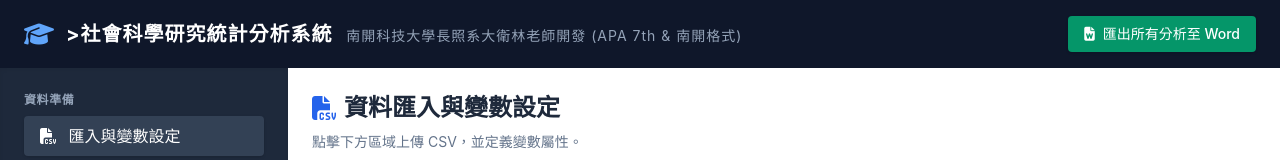
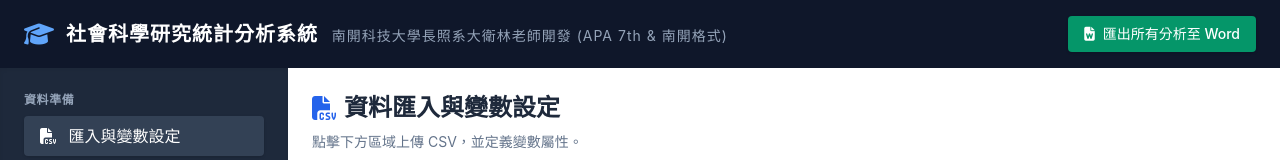
Before and after one commit to david594david-netizen/analyze_data, a plain HTML site: page index.html in a window 1280 px wide. Shown: the top 160 px of the page. Drawn offline with nearby package versions, Linux system fonts and the light colour scheme.

Commit message:
Fix HTML formatting in header section

```diff
--- a/index.html
+++ b/index.html
@@ -71,7 +71,7 @@
         <div class="px-6 py-4 flex items-center justify-between">
             <div class="flex items-center gap-3">
                 <i class="fa-solid fa-graduation-cap text-2xl text-blue-400"></i>
-                <h1 class="text-xl font-bold tracking-wider">>社會科學研究統計分析系統 <span class="text-sm font-normal text-slate-400 ml-2">南開科技大學長照系大衛林老師開發 (APA 7th & 南開格式)</span></h1>
+                <h1 class="text-xl font-bold tracking-wider">社會科學研究統計分析系統 <span class="text-sm font-normal text-slate-400 ml-2">南開科技大學長照系大衛林老師開發 (APA 7th & 南開格式)</span></h1>
             </div>
             <div class="flex gap-4">
                 <button onclick="exportToWord()" class="bg-emerald-600 hover:bg-emerald-500 text-white px-4 py-2 rounded text-sm font-medium transition-colors shadow flex items-center gap-2">
```
